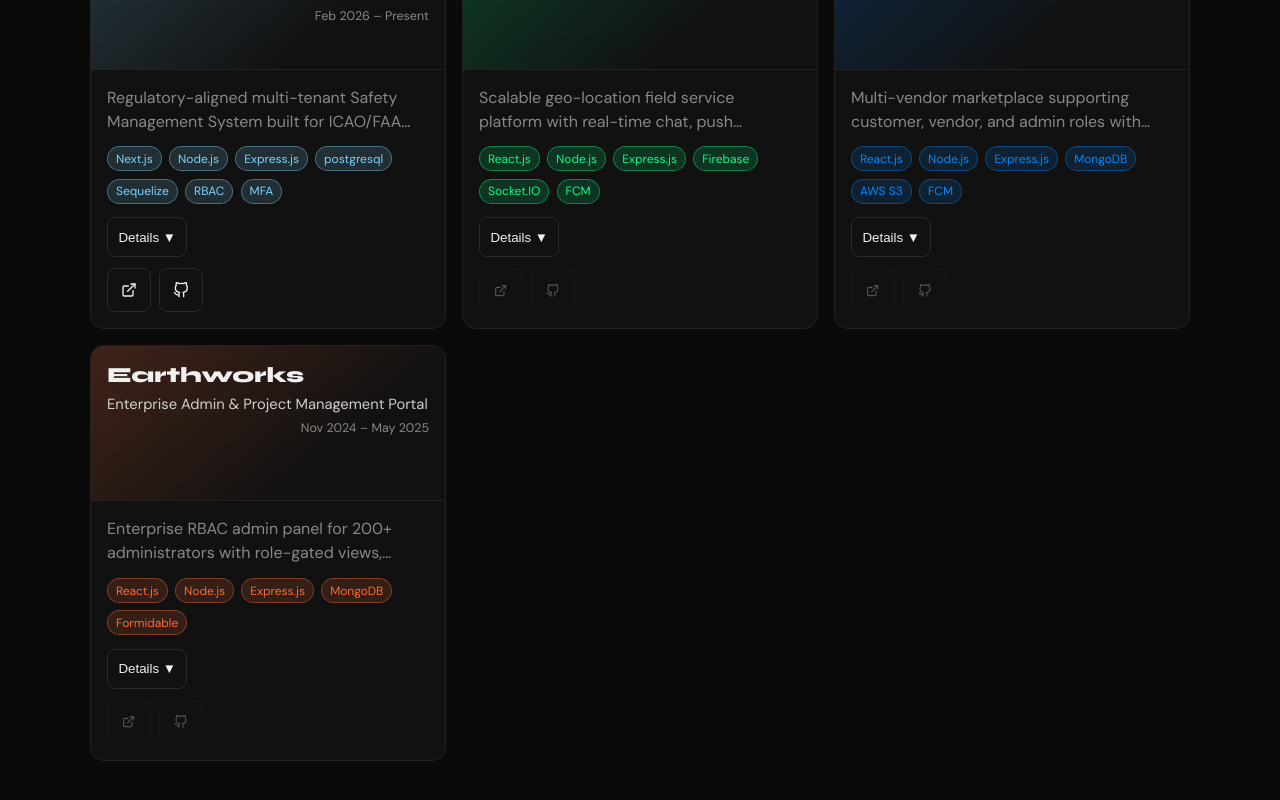
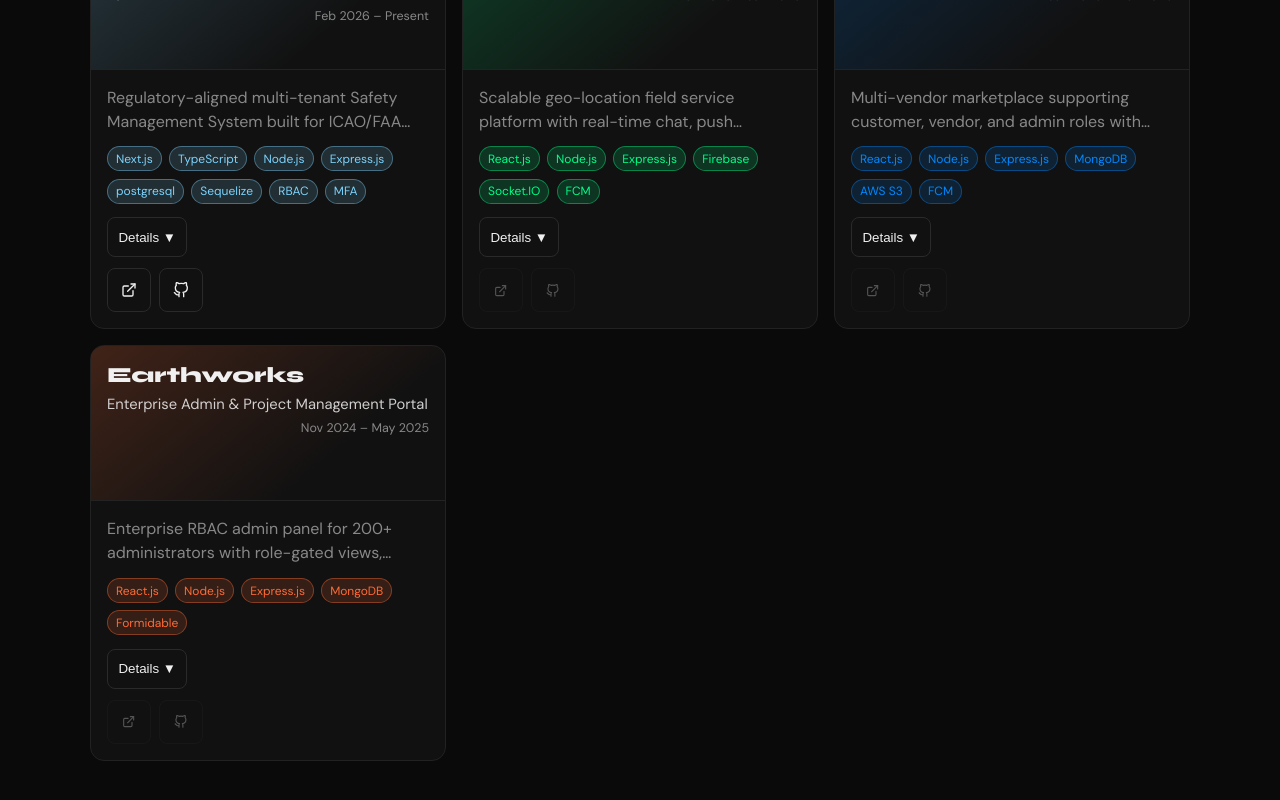
Before and after one commit to amitkumarvishnu/Portfolio, a React (Vite) app in the folder port/: page / in a window 1280 px wide. Shown: the part 3100-3900 px from the top of the page. Built offline with nearby package versions, Linux system fonts and the light colour scheme.

Commit message:
Update portfolioData.js

```diff
--- a/port/src/data/portfolioData.js
+++ b/port/src/data/portfolioData.js
@@ -83,7 +83,7 @@ export const projects = [
       "Included printable PDF reporting for regulator/government audits and a CMS homepage managed by Super Admin.",
       "Defined migration strategy from MongoDB to MariaDB (Sequelize ORM) for stronger relational reporting and scalability.",
     ],
-    stack: ["Next.js", "Node.js", "Express.js", "postgresql", "Sequelize", "RBAC", "MFA"],
+    stack: ["Next.js", "TypeScript", "Node.js", "Express.js", "postgresql", "Sequelize", "RBAC", "MFA"],
     category: "Full Stack",
     color: "#7dd3fc",
     mainSiteUrl: "https://main.aerospacesms.com/",
```
